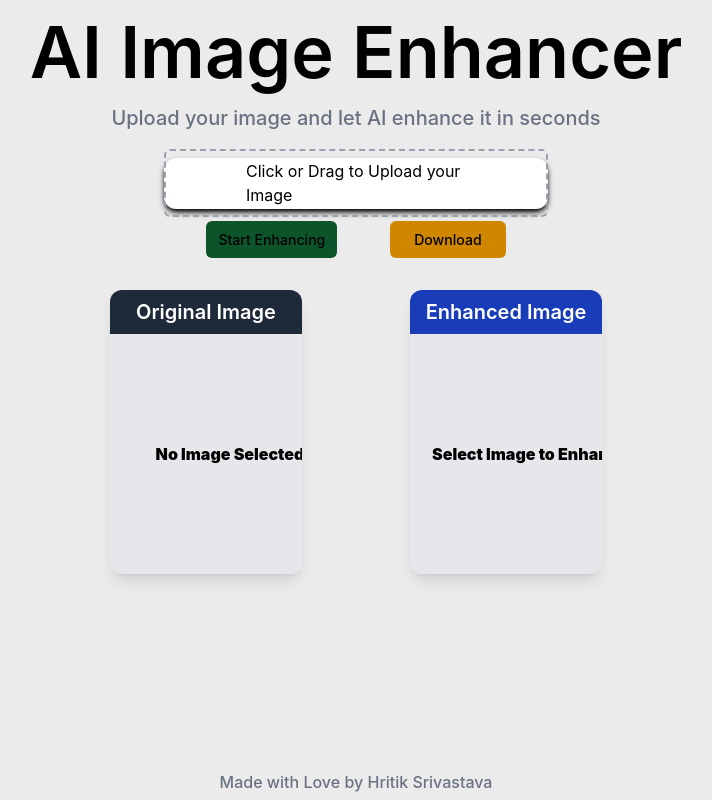
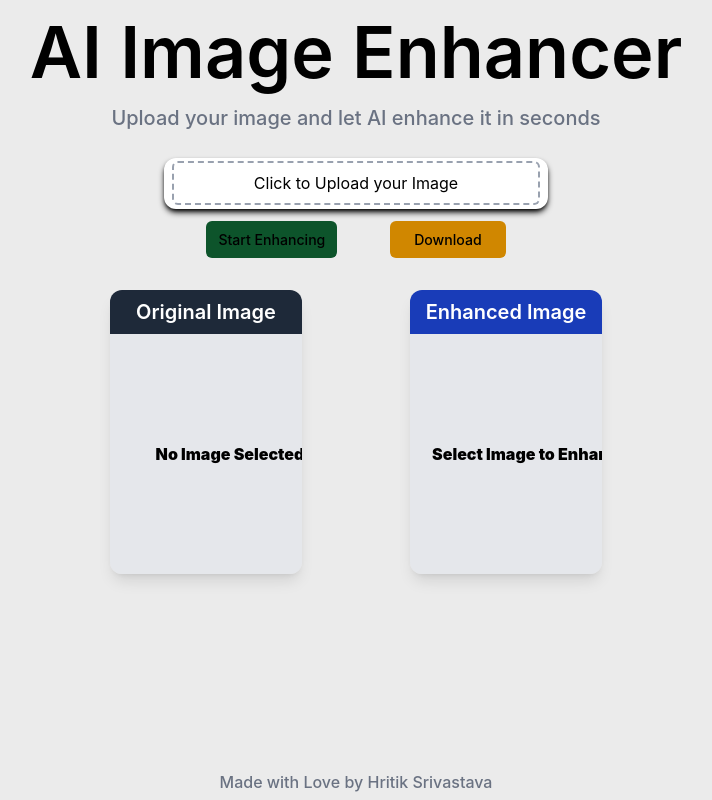
Before and after one commit to Arpit9320/ai-image-enhancer, a React (Vite) app: page / in a window 1280 px wide. Shown: the whole page, without its empty margins (284-996 px from the left). Built offline with nearby package versions, Linux system fonts and the light colour scheme; no server answers.

Commit message:
fix: prevent error when no file is selected

```diff
--- a/src/components/ActionBtn.jsx
+++ b/src/components/ActionBtn.jsx
@@ -7,20 +7,24 @@ const ActionBtn = () => {
   const {setPreviewimg, setFile} = useContext(ImageSrc)
 
   const imagePreview = (dets)=>{
-    const selectedFile = dets.target.files[0]
+    if(dets.target.files[0]){
 
-    setFile(selectedFile)
+      const selectedFile = dets.target.files[0]
 
-    const url = URL.createObjectURL(selectedFile)
+      setFile(selectedFile)
 
-    setPreviewimg(url)
+      const url = URL.createObjectURL(selectedFile)
+
+      setPreviewimg(url)
+
+    }
   }
 
   return (
       <div className="actionBtn lg:mt-[2vw] mt-[8vw]">
 
         <label htmlFor="uploadInput" className="bg-white lg:h-[4vw] lg:w-[30vw] h-[12vw] w-[75vw] rounded-xl cursor-pointer flex justify-center items-center shadow-black shadow-md">
-            <h3 className="text-black border-dashed border-2 border-gray-400 lg:px-20 lg:py-2 px-3 py-0.5 rounded-md">Click or Drag to Upload your Image</h3>
+            <h3 className="text-black border-dashed border-2 border-gray-400 lg:px-20 lg:py-2 px-3 py-0.5 rounded-md">Click to Upload your Image</h3>
             <input type="file" id="uploadInput" accept="image/*" hidden onChange={imagePreview}/>
         </label>
 
```
